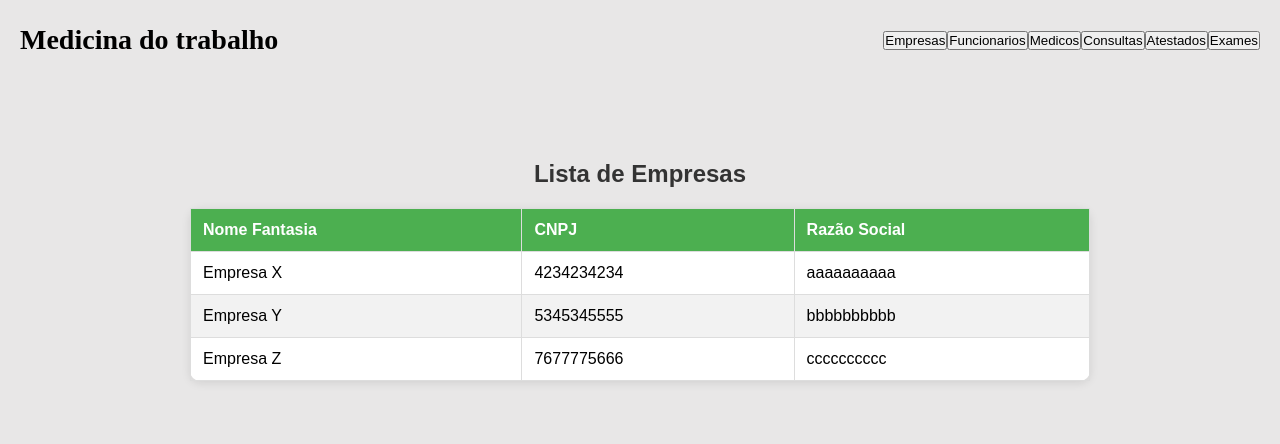
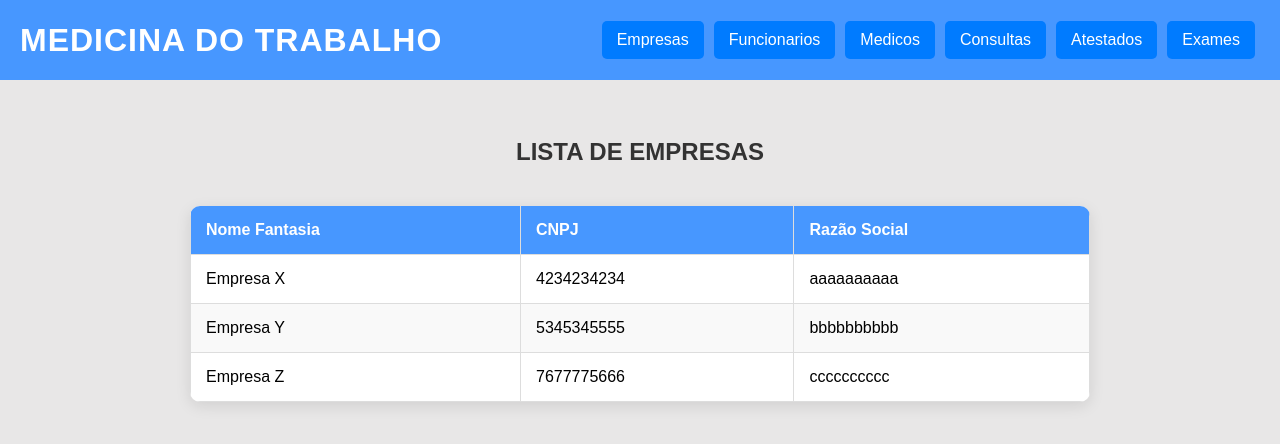
Before and after one commit to marquescript/medicina_trabalho_frontend, a React (Vite) app: page / in a window 1280 px wide. Shown: the top 444 px of the page. Built offline with nearby package versions, Linux system fonts and the light colour scheme.

Commit message:
adicionando visual ao header e table

```diff
--- a/src/components/header/Header.tsx
+++ b/src/components/header/Header.tsx
@@ -19,7 +19,7 @@ export const Header = () => {
            <div className="header-title">Medicina do trabalho</div>
            <div>
            {buttons.map((button) => (
-                    <button key={button} onClick={() => handleAddButton(button)}>
+                    <button key={button} onClick={() => handleAddButton(button)} className="button-header">
                         {button}
                     </button>
                 ))}
--- a/src/components/header/header.css
+++ b/src/components/header/header.css
@@ -1,6 +1,4 @@
-
-
-.header{
+.header {
     display: flex;
     justify-content: space-between;
     align-items: center;
@@ -9,9 +7,30 @@
     height: 80px;
     padding-left: 20px;
     padding-right: 20px;
+    background-color: #4797ff;
 }
 
-.header-title{
-    font-size: 28px;
+.header-title {
+    font-size: 32px;
     font-weight: bold;
+    font-family: Arial, sans-serif;
+    color: white;
+    text-transform: uppercase;
+    letter-spacing: 1px;
 }
+
+.button-header {
+    background-color: #007BFF;
+    color: white;
+    border: none;
+    border-radius: 5px;
+    padding: 10px 15px;
+    font-size: 16px;
+    cursor: pointer;
+    transition: background-color 0.3s;
+    margin: 5px;
+}
+
+.button-header:hover {
+    background-color: #0056b3;
+}
--- a/src/components/table/table.css
+++ b/src/components/table/table.css
@@ -12,33 +12,43 @@
 h2 {
     text-align: center;
     color: #333;
+    margin-bottom: 20px;
+    font-size: 24px;
+    text-transform: uppercase;
 }
 
 table {
     border-collapse: collapse;
-    width: 80%; /* Largura da tabela */
-    max-width: 900px; /* Largura máxima */
-    margin: 20px auto; /* Margem para centralizar */
-    background-color: #fff; /* Cor de fundo da tabela */
-    box-shadow: 0 2px 10px rgba(0, 0, 0, 0.1); /* Sombra para efeito de profundidade */
-    border-radius: 10px; /* Bordas arredondadas */
+    width: 80%;
+    max-width: 900px;
+    margin: 20px auto;
+    background-color: #fff;
+    box-shadow: 0 4px 15px rgba(0, 0, 0, 0.1);
+    border-radius: 10px;
+    overflow: hidden;
 }
 
 th, td {
-    border: 1px solid #ddd; /* Bordas das células */
-    padding: 12px; /* Espaçamento interno */
-    text-align: left; /* Alinhamento à esquerda */
+    border: 1px solid #ddd;
+    padding: 15px;
+    text-align: left;
+    transition: background-color 0.3s;
 }
 
 th {
-    background-color: #4CAF50; /* Cor de fundo do cabeçalho */
-    color: white; /* Cor do texto do cabeçalho */
+    background-color: #4797ff;
+    color: white;
+    font-weight: bold;
 }
 
 tr:nth-child(even) {
-    background-color: #f2f2f2; /* Cor de fundo para linhas pares */
+    background-color: #f9f9f9;
 }
 
 tr:hover {
-    background-color: #ddd; /* Cor de fundo ao passar o mouse */
+    background-color: #e0f7fa;
 }
+
+tr:first-child th {
+    border-top: none;
+}
```
